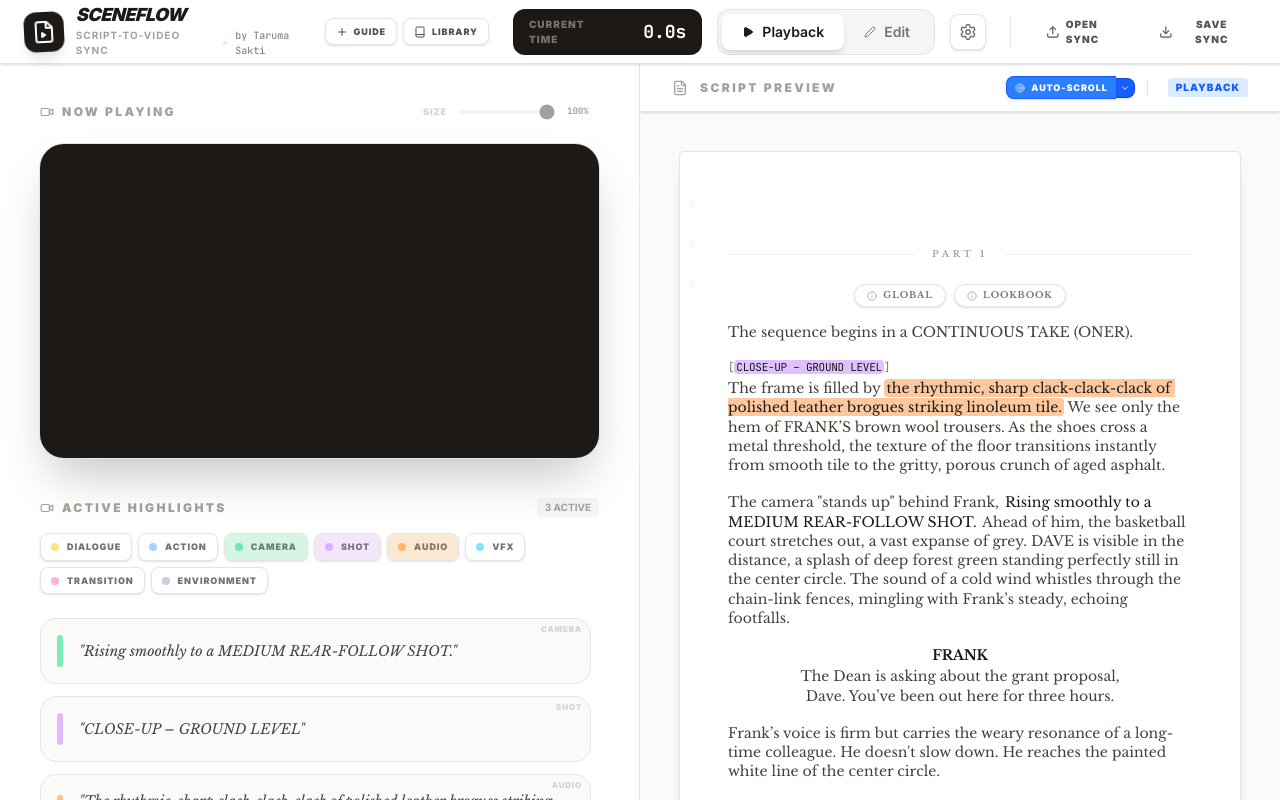
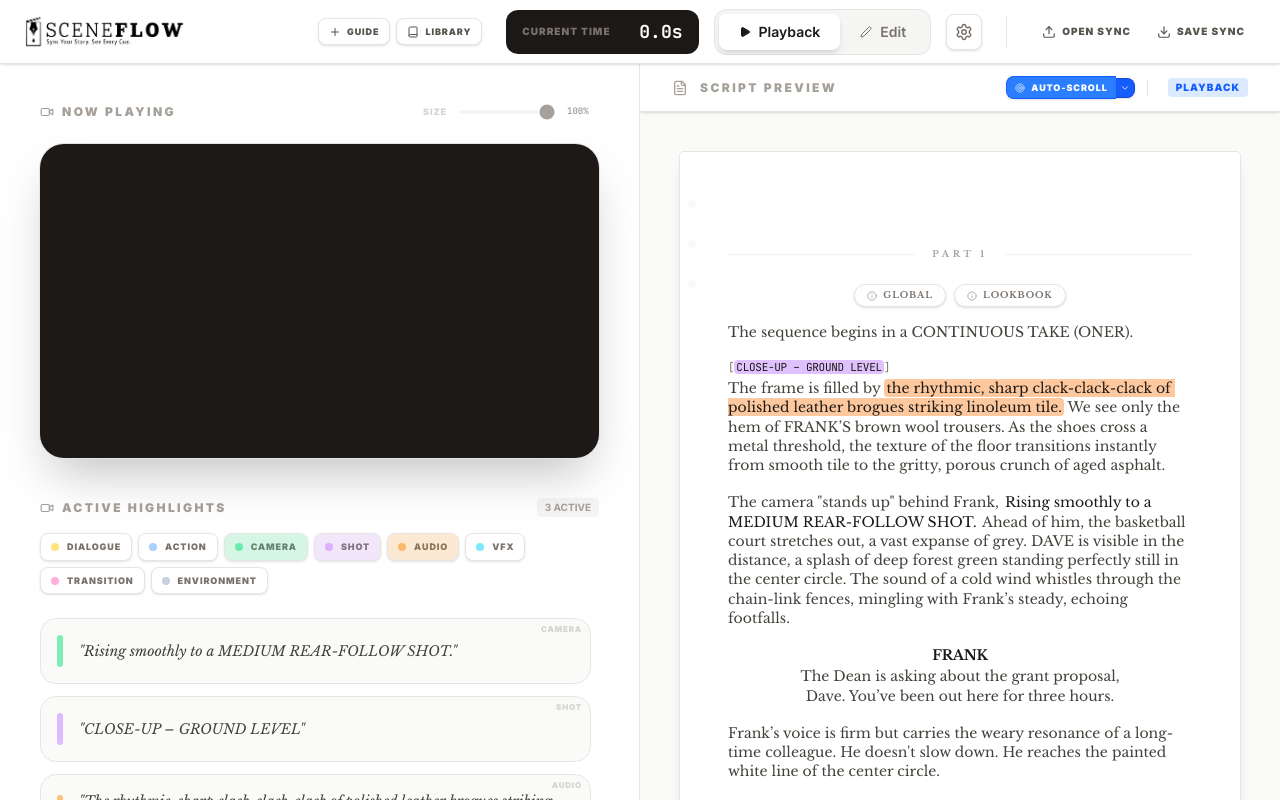
Before and after one commit to taruma/SceneFlow, a React (Vite) app: page / in a window 1280 px wide. Built offline with nearby package versions, Linux system fonts and the light colour scheme.

Commit message:
feat: update loading screen and logo
Replace generic spinner with a branded logo and refined initialization text for a more professional loading state.

```diff
--- a/src/App.tsx
+++ b/src/App.tsx
@@ -1147,9 +1147,17 @@ export default function App() {
 
   if (!isInitialized) {
     return (
-      <div className="h-screen w-full flex flex-col items-center justify-center bg-stone-100 gap-4">
-        <Loader2 className="w-10 h-10 text-stone-400 animate-spin" />
-        <p className="text-stone-500 font-mono text-sm animate-pulse">Initializing SceneFlow...</p>
+      <div className="h-screen w-full flex flex-col items-center justify-center bg-stone-100 gap-6">
+        <img
+          src="/SCENEFLOW_TAG_B.png"
+          alt="SceneFlow Logo"
+          referrerPolicy="no-referrer"
+          className="h-12 lg:h-16 w-auto object-contain animate-pulse selection:bg-transparent pointer-events-none"
+        />
+        <div className="flex items-center gap-2 text-stone-400">
+          <Loader2 className="w-4 h-4 animate-spin text-stone-500" />
+          <p className="text-stone-500 font-mono text-[10px] uppercase tracking-widest font-bold">Initializing System...</p>
+        </div>
       </div>
     );
   }
@@ -1158,33 +1166,16 @@ export default function App() {
     <div className="flex flex-col h-screen bg-stone-100 text-stone-900 font-sans overflow-hidden selection:bg-blue-100">
       {/* Header */}
       <header className={cn(
-        "h-16 border-b border-stone-200 bg-white flex items-center justify-between px-2 lg:px-6 shrink-0 z-40 shadow-sm transition-all",
+        "h-16 border-b border-stone-200 bg-white flex items-center justify-between px-3 lg:px-6 shrink-0 z-40 shadow-sm transition-all",
         mode === 'playback' && "hidden lg:flex"
       )}>
         <div className="flex items-center gap-2 lg:gap-3">
-          <div className="w-8 h-8 lg:w-10 lg:h-10 bg-stone-900 rounded-lg lg:rounded-xl flex items-center justify-center shadow-lg transform -rotate-3">
-            <svg xmlns="http://www.w3.org/2000/svg" width="24" height="24" viewBox="0 0 24 24" fill="none" stroke="white" strokeWidth="2" strokeLinecap="round" strokeLinejoin="round" className="w-5 h-5 lg:w-6 lg:h-6">
-              <path d="M14.5 2H6a2 2 0 0 0-2 2v16a2 2 0 0 0 2 2h12a2 2 0 0 0 2-2V7.5L14.5 2z" />
-              <polyline points="14 2 14 8 20 8" />
-              <path d="m10 13 3 2-3 2v-4Z" fill="white" />
-            </svg>
-          </div>
-          <div className="hidden lg:block">
-            <h1 className="text-sm lg:text-base xl:text-lg font-black tracking-tight text-stone-900 leading-none uppercase italic">SceneFlow</h1>
-            <div className="flex items-center gap-2 mt-1">
-              <p className="hidden xl:block text-[10px] text-stone-400 uppercase tracking-widest font-bold">Script-to-Video Sync</p>
-              <div className="w-1 h-1 rounded-full bg-stone-200 hidden xl:block" />
-              <a
-                href="https://x.com/tarumainfo"
-                target="_blank"
-                rel="noopener noreferrer"
-                className="text-[9px] lg:text-[10px] text-stone-500 font-mono hover:underline decoration-stone-400 underline-offset-2"
-              >
-                <span className="hidden sm:inline xl:hidden">by @tarumainfo</span>
-                <span className="hidden xl:inline">by Taruma Sakti</span>
-              </a>
-            </div>
-          </div>
+          <img
+            src="/SCENEFLOW_TAG_B.png"
+            alt="SceneFlow Logo"
+            referrerPolicy="no-referrer"
+            className="h-8 lg:h-9 w-auto object-contain selection:bg-transparent pointer-events-none"
+          />
         </div>
 
         <div className="flex items-center gap-2 lg:gap-4">
```
Also changed, not shown: public/SCENEFLOW_TAG_B.png.
